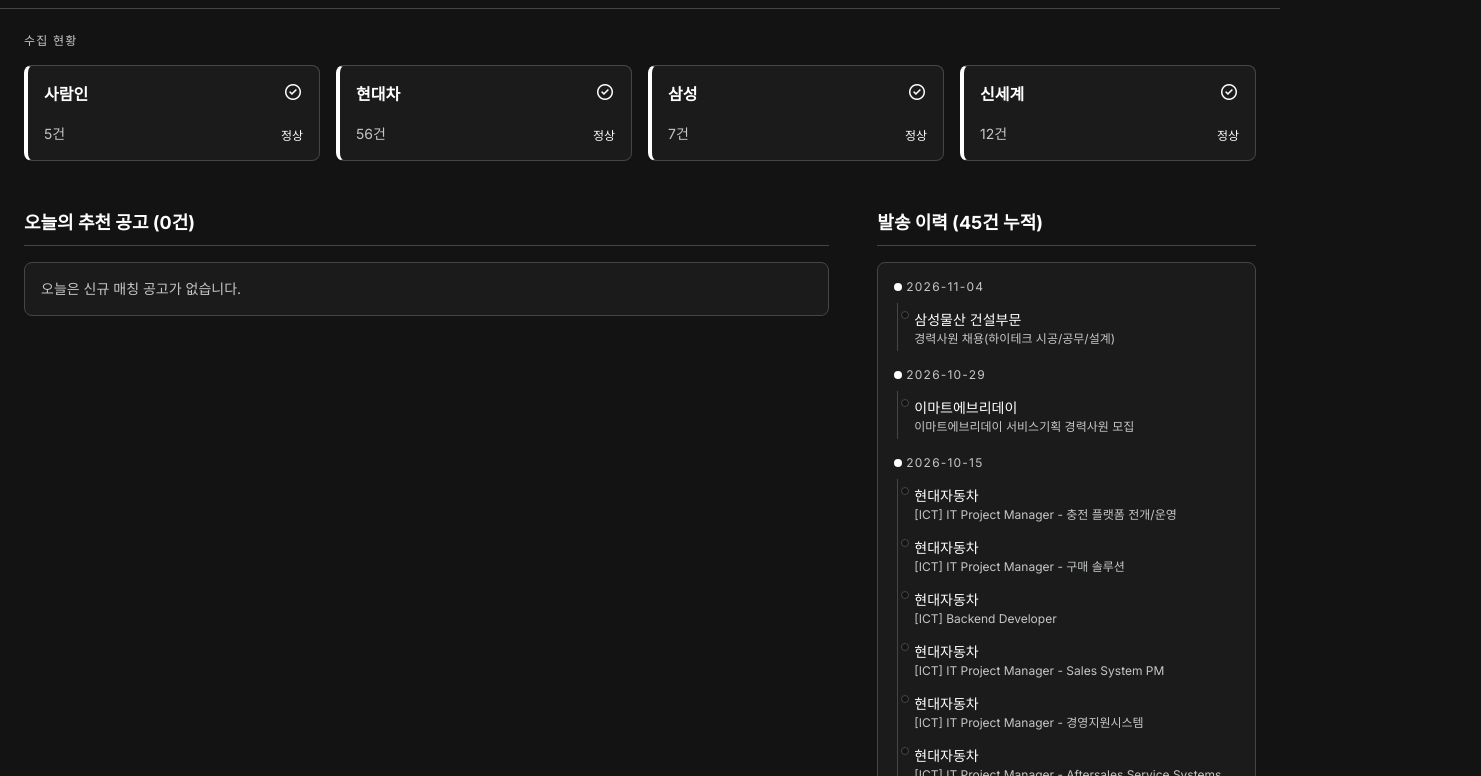
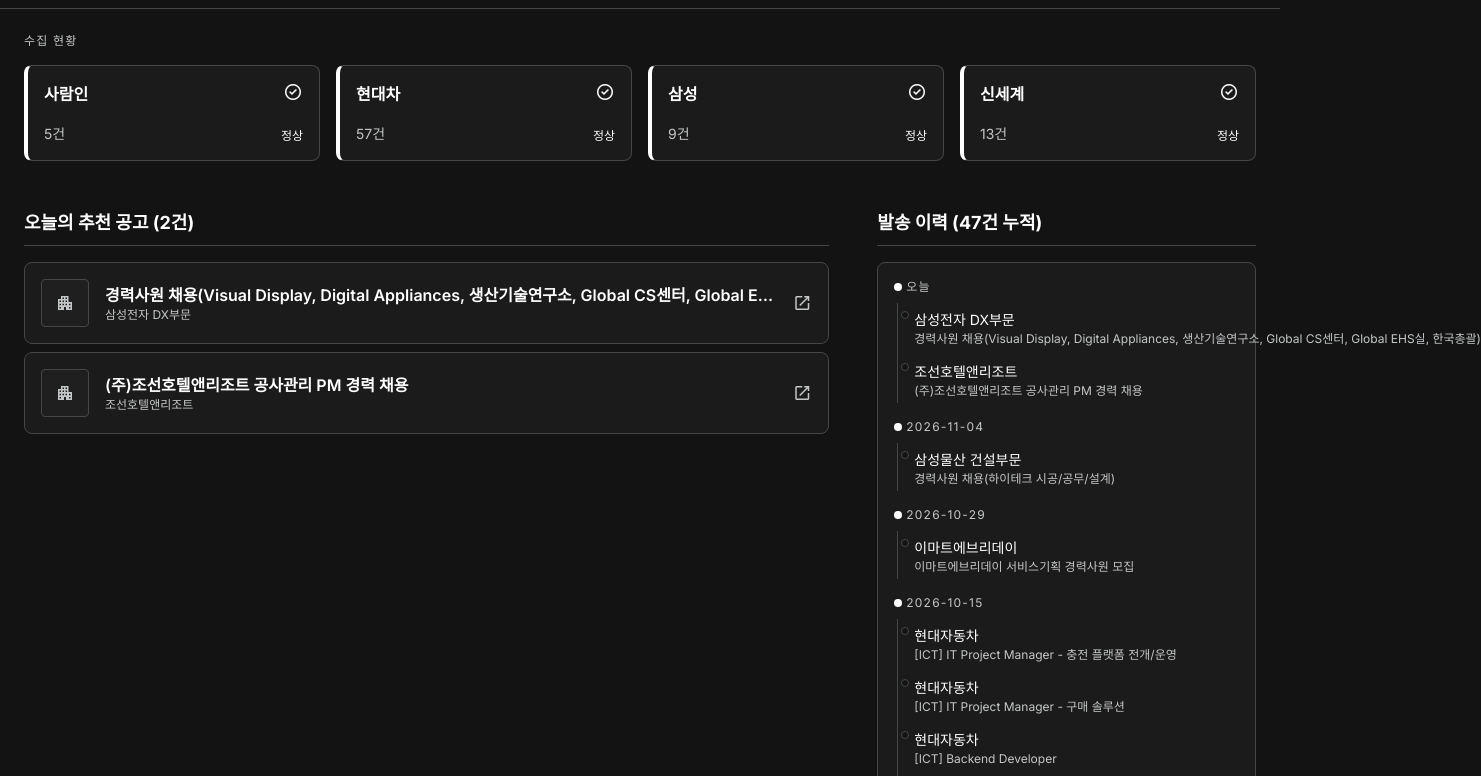
Before and after one commit to kish0ck/job-radar, a plain HTML site: page docs/index.html in a window 1280 px wide. Shown: the part 55-831 px from the top of the page, 1481 px wide, since content can reach past the window. Drawn offline with nearby package versions, Linux system fonts and the light colour scheme.

Commit message:
chore: 자동 실행 결과 갱신 (2026-11-11)

```diff
--- a/docs/index.html
+++ b/docs/index.html
@@ -55,7 +55,7 @@ tailwind.config = {
   <div class="flex items-center text-on-surface-variant text-xs mono bg-surface-container
               py-xs px-sm rounded border border-outline-variant">
     <span class="material-symbols-outlined text-[16px] mr-xs">update</span>
-    마지막 실행: 2026-11-10T04:28:09
+    마지막 실행: 2026-11-11T02:28:45
   </div>
 </header>
 <main class="p-lg max-w-container-max mx-auto space-y-xl">
@@ -79,7 +79,7 @@ tailwind.config = {
             <span class="material-symbols-outlined text-primary text-[20px]">check_circle</span>
           </div>
           <div class="flex justify-between items-end mt-auto">
-            <span class="text-sm text-on-surface-variant">56건</span>
+            <span class="text-sm text-on-surface-variant">57건</span>
             <span class="text-xs mono text-primary">정상</span>
           </div>
         </div>
@@ -89,7 +89,7 @@ tailwind.config = {
             <span class="material-symbols-outlined text-primary text-[20px]">check_circle</span>
           </div>
           <div class="flex justify-between items-end mt-auto">
-            <span class="text-sm text-on-surface-variant">7건</span>
+            <span class="text-sm text-on-surface-variant">9건</span>
             <span class="text-xs mono text-primary">정상</span>
           </div>
         </div>
@@ -99,7 +99,7 @@ tailwind.config = {
             <span class="material-symbols-outlined text-primary text-[20px]">check_circle</span>
           </div>
           <div class="flex justify-between items-end mt-auto">
-            <span class="text-sm text-on-surface-variant">12건</span>
+            <span class="text-sm text-on-surface-variant">13건</span>
             <span class="text-xs mono text-primary">정상</span>
           </div>
         </div>
@@ -108,19 +108,71 @@ tailwind.config = {
   <div class="grid grid-cols-1 lg:grid-cols-12 gap-xl">
     <section class="lg:col-span-8 space-y-sm">
       <h2 class="text-lg font-bold text-primary border-b border-outline-variant pb-sm mb-md">
-        오늘의 추천 공고 (0건)
+        오늘의 추천 공고 (2건)
       </h2>
-
-        <div class="glass-card rounded-lg p-md text-on-surface-variant text-sm">
-          오늘은 신규 매칭 공고가 없습니다.
-        </div>
+      <div class="space-y-sm">
+        <a href="https://www.samsungcareers.com/hr/" target="_blank" rel="noopener"
+           class="glass-card rounded-lg p-md flex items-center gap-md hover:bg-surface-container-high
+                  transition-colors group">
+          <div class="w-12 h-12 rounded bg-surface-container flex items-center justify-center
+                      border border-outline-variant shrink-0">
+            <span class="material-symbols-outlined text-on-surface-variant">apartment</span>
+          </div>
+          <div class="flex-1 min-w-0">
+            <h3 class="text-base text-primary font-semibold truncate">경력사원 채용(Visual Display, Digital Appliances, 생산기술연구소, Global CS센터, Global EHS실, 한국총괄)</h3>
+            <p class="text-xs text-on-surface-variant truncate">삼성전자 DX부문</p>
+          </div>
+          <span class="material-symbols-outlined text-on-surface-variant
+                       group-hover:text-primary transition-colors shrink-0">open_in_new</span>
+        </a>
+        <a href="https://job.shinsegae.com/rcrut/detail/5440" target="_blank" rel="noopener"
+           class="glass-card rounded-lg p-md flex items-center gap-md hover:bg-surface-container-high
+                  transition-colors group">
+          <div class="w-12 h-12 rounded bg-surface-container flex items-center justify-center
+                      border border-outline-variant shrink-0">
+            <span class="material-symbols-outlined text-on-surface-variant">apartment</span>
+          </div>
+          <div class="flex-1 min-w-0">
+            <h3 class="text-base text-primary font-semibold truncate">(주)조선호텔앤리조트 공사관리 PM 경력 채용</h3>
+            <p class="text-xs text-on-surface-variant truncate">조선호텔앤리조트</p>
+          </div>
+          <span class="material-symbols-outlined text-on-surface-variant
+                       group-hover:text-primary transition-colors shrink-0">open_in_new</span>
+        </a></div>
     </section>
     <section class="lg:col-span-4 space-y-md">
       <h2 class="text-lg font-bold text-primary border-b border-outline-variant pb-sm mb-md">
-        발송 이력 (45건 누적)
+        발송 이력 (47건 누적)
       </h2>
       <div class="glass-card rounded-lg p-md">
 
+        <div class="mb-md">
+          <h4 class="text-xs text-on-surface-variant uppercase tracking-widest mb-sm
+                     flex items-center gap-xs">
+            <span class="w-2 h-2 rounded-full bg-primary inline-block"></span> 오늘
+          </h4>
+          <div class="space-y-xs pl-sm border-l border-outline-variant ml-[3px]">
+
+          <div class="flex gap-sm py-xs relative">
+            <div class="absolute w-2 h-2 rounded-full bg-background border border-outline-variant
+                        -left-[5px] top-2"></div>
+            <div class="flex-1 pl-sm">
+              <a href="https://www.samsungcareers.com/hr/" target="_blank" rel="noopener"
+                 class="text-sm text-primary font-medium hover:underline">삼성전자 DX부문</a>
+              <p class="text-xs text-on-surface-variant truncate">경력사원 채용(Visual Display, Digital Appliances, 생산기술연구소, Global CS센터, Global EHS실, 한국총괄)</p>
+            </div>
+          </div>
+          <div class="flex gap-sm py-xs relative">
+            <div class="absolute w-2 h-2 rounded-full bg-background border border-outline-variant
+                        -left-[5px] top-2"></div>
+            <div class="flex-1 pl-sm">
+              <a href="https://job.shinsegae.com/rcrut/detail/5440" target="_blank" rel="noopener"
+                 class="text-sm text-primary font-medium hover:underline">조선호텔앤리조트</a>
+              <p class="text-xs text-on-surface-variant truncate">(주)조선호텔앤리조트 공사관리 PM 경력 채용</p>
+            </div>
+          </div>
+          </div>
+        </div>
         <div class="mb-md">
           <h4 class="text-xs text-on-surface-variant uppercase tracking-widest mb-sm
                      flex items-center gap-xs">
```
Also changed, not shown: data/sent_jobs.json (+12 -0 lines).
